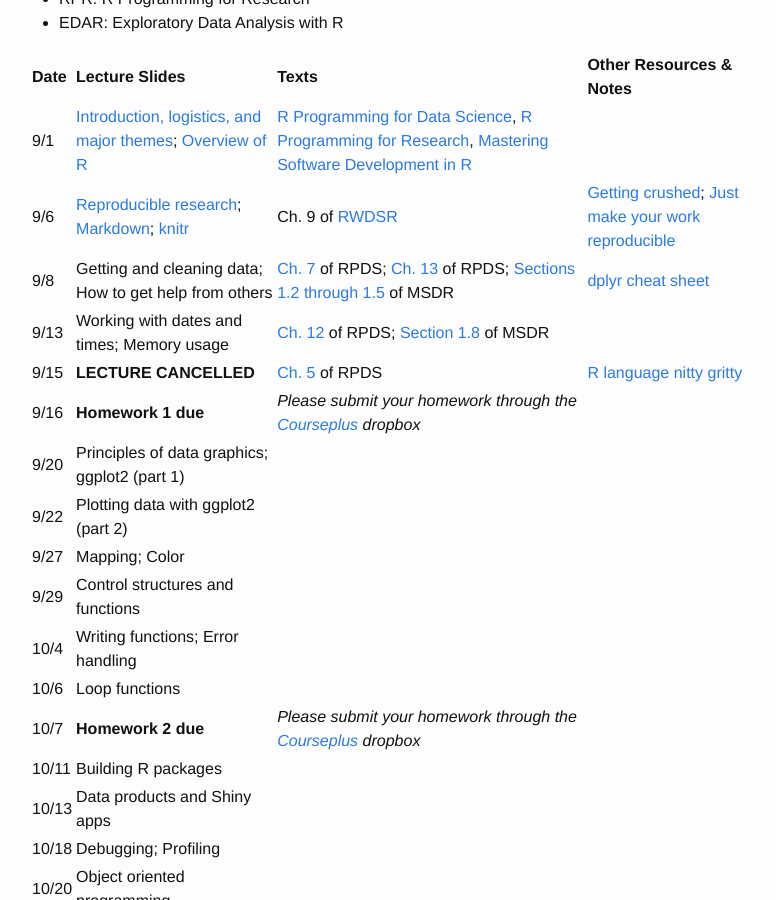
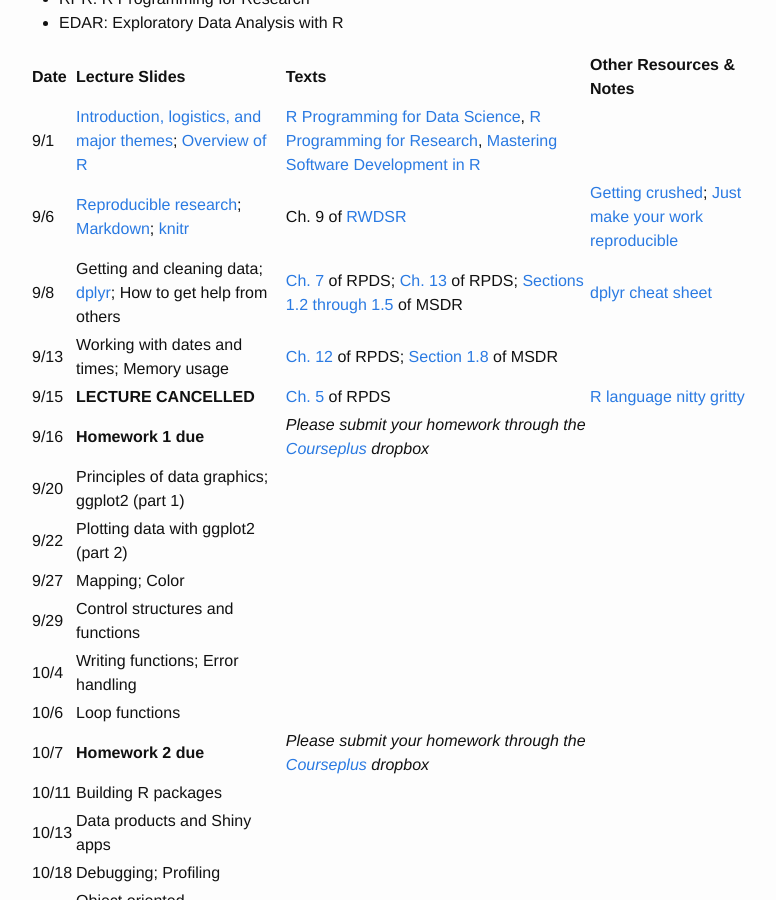
Before and after one commit to Max201510/Biostat776, a Jekyll site: the page built from schedule.md, in a window 1280 px wide and 900 px high, scrolled down 327 px. Shown: the whole window, without its empty margins (241-1017 px from the left). Built offline with Jekyll 4.4.1, drawn with Linux system fonts in a browser that asks for light colours.

Commit message:
Add dplyr slides

```diff
--- a/schedule.md
+++ b/schedule.md
@@ -18,7 +18,7 @@
 |:---- |:----- | :---- |:------------------------|
 9/1 | [Introduction, logistics, and major themes](../notes/pdf/introduction.pdf); [Overview of R](../notes/pdf/overview.pdf) | [R Programming for Data Science](https://leanpub.com/rprogramming), [R Programming for Research](https://geanders.github.io/RProgrammingForResearch/), [Mastering Software Development in R](http://bookdown.org/rdpeng/RProgDA)|
 9/6 | [Reproducible research](../notes/pdf/ReproducibleResearch.pdf); [Markdown](../notes/pdf/markdown.pdf); [knitr](../notes/pdf/knitr.pdf)| Ch. 9 of [RWDSR](https://leanpub.com/reportwriting) | [Getting crushed](http://simplystatistics.org/2015/11/16/so-you-are-getting-crushed-on-the-internet-the-new-normal-for-academics/); [Just make your work reproducible](http://simplystatistics.org/2015/12/11/instead-of-research-on-reproducibility-just-do-reproducible-research/)
-9/8 | Getting and cleaning data; How to get help from others | [Ch. 7](https://bookdown.org/rdpeng/rprogdatascience/using-the-readr-package.html) of RPDS; [Ch. 13](https://bookdown.org/rdpeng/rprogdatascience/managing-data-frames-with-the-dplyr-package.html) of RPDS; [Sections 1.2 through 1.5](http://bookdown.org/rdpeng/RProgDA/the-importance-of-tidy-data.html) of MSDR | [dplyr cheat sheet](http://www.rstudio.com/wp-content/uploads/2015/02/data-wrangling-cheatsheet.pdf)
+9/8 | Getting and cleaning data; [dplyr](../notes/pdf/dplyr/pdf); How to get help from others | [Ch. 7](https://bookdown.org/rdpeng/rprogdatascience/using-the-readr-package.html) of RPDS; [Ch. 13](https://bookdown.org/rdpeng/rprogdatascience/managing-data-frames-with-the-dplyr-package.html) of RPDS; [Sections 1.2 through 1.5](http://bookdown.org/rdpeng/RProgDA/the-importance-of-tidy-data.html) of MSDR | [dplyr cheat sheet](http://www.rstudio.com/wp-content/uploads/2015/02/data-wrangling-cheatsheet.pdf)
 9/13 | Working with dates and times; Memory usage| [Ch. 12](https://bookdown.org/rdpeng/rprogdatascience/dates-and-times.html) of RPDS; [Section 1.8](https://bookdown.org/rdpeng/RProgDA/the-role-of-physical-memory.html) of MSDR| |
 9/15 | **LECTURE CANCELLED** | [Ch. 5](https://bookdown.org/rdpeng/rprogdatascience/r-nuts-and-bolts.html) of RPDS | [R language nitty gritty](../notes/pdf/r-nuts-bolts.pdf)
 9/16 | **Homework 1 due** | *Please submit your homework through the [Courseplus](https://courseplus.jhu.edu) dropbox* |
```
